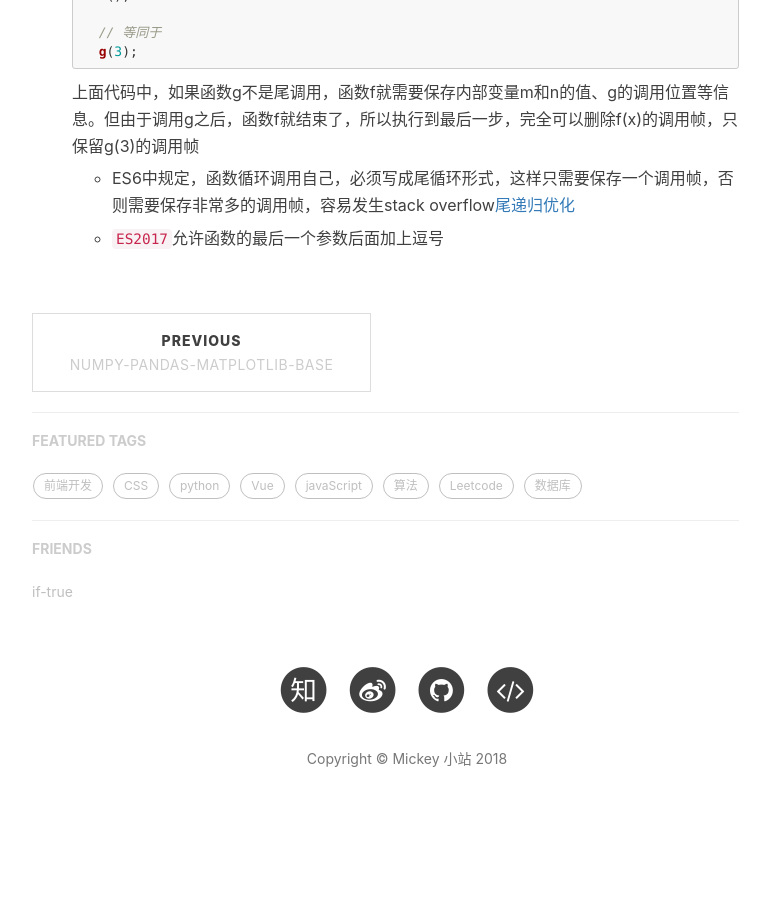
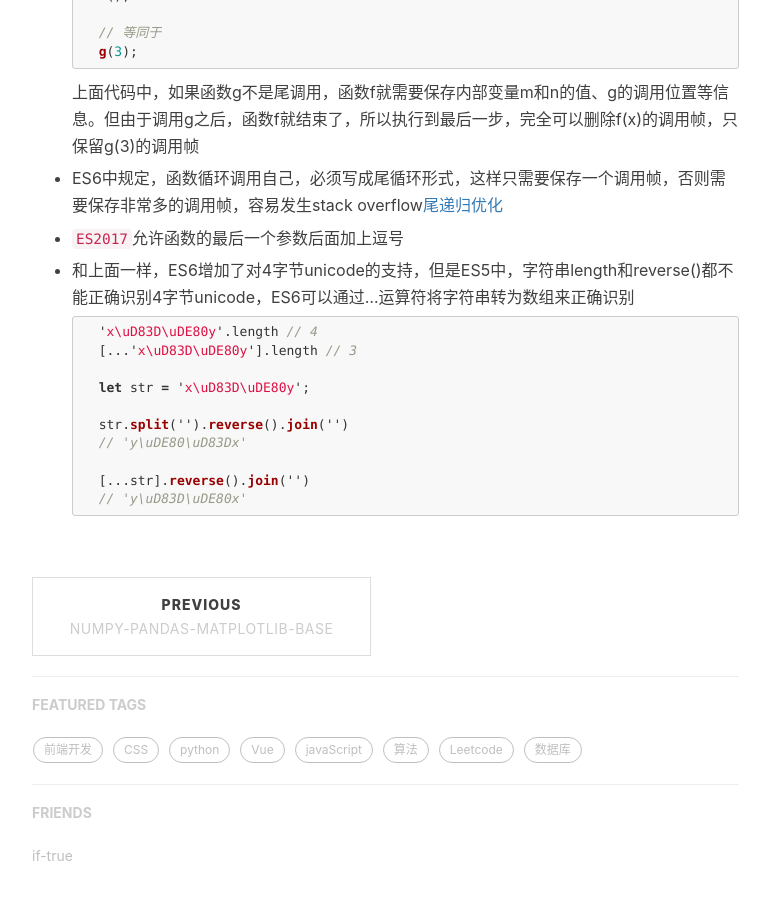
Before and after one commit to mickey0524/mickey0524.github.io, a Jekyll site: the page built from _posts/2018-02-05-ES6-review.md, in a window 1280 px wide and 900 px high, scrolled down 5515 px. Shown: the whole window, without its empty margins (233-1003 px from the left). Built offline with Jekyll 4.4.1, drawn with Linux system fonts in a browser that asks for light colours; nearby versions of some CDN libraries; comment, search, counter and statistics services are not loaded; before the commit the page ends 6378 px from its top, so only the background shows below that.

Commit message:
feat(js): 补充es6

````diff
--- a/_posts/2018-02-05-ES6-review.md
+++ b/_posts/2018-02-05-ES6-review.md
@@ -261,6 +261,21 @@ y修饰符的作用与g修饰符类似，也是全局匹配，后一次匹配都
 
 	上面代码中，如果函数g不是尾调用，函数f就需要保存内部变量m和n的值、g的调用位置等信息。但由于调用g之后，函数f就结束了，所以执行到最后一步，完全可以删除f(x)的调用帧，只保留g(3)的调用帧
 
-	* ES6中规定，函数循环调用自己，必须写成尾循环形式，这样只需要保存一个调用帧，否则需要保存非常多的调用帧，容易发生stack overflow[尾递归优化](http://es6.ruanyifeng.com/#docs/function#%E5%B0%BE%E8%B0%83%E7%94%A8%E4%BC%98%E5%8C%96)
+* ES6中规定，函数循环调用自己，必须写成尾循环形式，这样只需要保存一个调用帧，否则需要保存非常多的调用帧，容易发生stack overflow[尾递归优化](http://es6.ruanyifeng.com/#docs/function#%E5%B0%BE%E8%B0%83%E7%94%A8%E4%BC%98%E5%8C%96)
 
-	* `ES2017`允许函数的最后一个参数后面加上逗号
+* `ES2017`允许函数的最后一个参数后面加上逗号
+
+* 和上面一样，ES6增加了对4字节unicode的支持，但是ES5中，字符串length和reverse()都不能正确识别4字节unicode，ES6可以通过...运算符将字符串转为数组来正确识别
+
+    ```js
+    'x\uD83D\uDE80y'.length // 4
+    [...'x\uD83D\uDE80y'].length // 3
+
+    let str = 'x\uD83D\uDE80y';
+
+    str.split('').reverse().join('')
+    // 'y\uDE80\uD83Dx'
+
+    [...str].reverse().join('')
+    // 'y\uD83D\uDE80x'
+    ```
````
